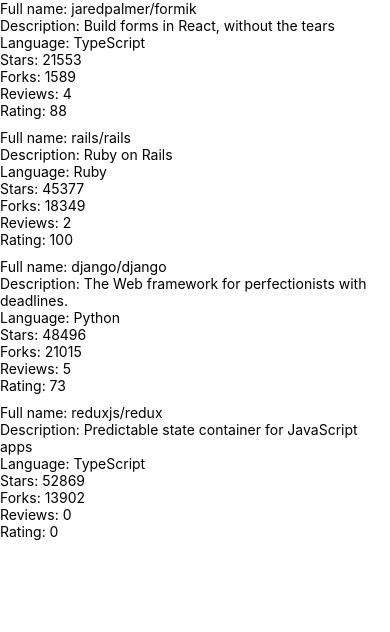
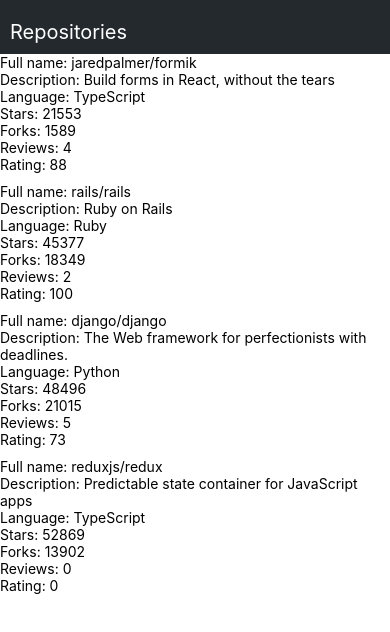
Before and after one commit to Jamb000h/rate-repository-app, a React Native app: screen / in a window 390 px wide. Shown: the top 632 px of the page. Built offline with nearby package versions, Linux system fonts and the light colour scheme.

Commit message:
Exercise 10.4

```diff
--- /dev/null
+++ b/src/components/AppBar.jsx
@@ -0,0 +1,35 @@
+import { View, StyleSheet, Text, Pressable } from "react-native";
+import Constants from "expo-constants";
+import theme from "./theme";
+
+const styles = StyleSheet.create({
+  container: {
+    paddingTop: Constants.statusBarHeight,
+    paddingBottom: 10,
+    paddingLeft: 10,
+    backgroundColor: theme.appBar.backgroundColor,
+  },
+  tab: {
+    paddingTop: 20,
+    color: "#ffffff",
+    fontSize: 20,
+  },
+});
+
+const AppBarTab = ({ tabTitle }) => {
+  return (
+    <Pressable onPress={() => console.log("Repositories pressed")}>
+      <Text style={styles.tab}>{tabTitle}</Text>
+    </Pressable>
+  );
+};
+
+const AppBar = () => {
+  return (
+    <View style={styles.container}>
+      <AppBarTab tabTitle="Repositories" />
+    </View>
+  );
+};
+
+export default AppBar;
--- a/src/components/Main.jsx
+++ b/src/components/Main.jsx
@@ -1,10 +1,9 @@
-import Constants from "expo-constants";
 import { StyleSheet, View } from "react-native";
 import RepositoryList from "./RepositoryList";
+import AppBar from "./AppBar";
 
 const styles = StyleSheet.create({
   container: {
-    marginTop: Constants.statusBarHeight,
     flexGrow: 1,
     flexShrink: 1,
   },
@@ -13,6 +12,7 @@
 const Main = () => {
   return (
     <View style={styles.container}>
+      <AppBar />
       <RepositoryList />
     </View>
   );
--- /dev/null
+++ b/src/components/theme.js
@@ -0,0 +1,23 @@
+const theme = {
+  appBar: {
+    backgroundColor: "#24292e",
+  },
+  colors: {
+    textPrimary: "#24292e",
+    textSecondary: "#586069",
+    primary: "#0366d6",
+  },
+  fontSizes: {
+    body: 14,
+    subheading: 16,
+  },
+  fonts: {
+    main: "System",
+  },
+  fontWeights: {
+    normal: "400",
+    bold: "700",
+  },
+};
+
+export default theme;
```
Also changed, not shown: src/components/Text.jsx (added, +39 -0 lines).
